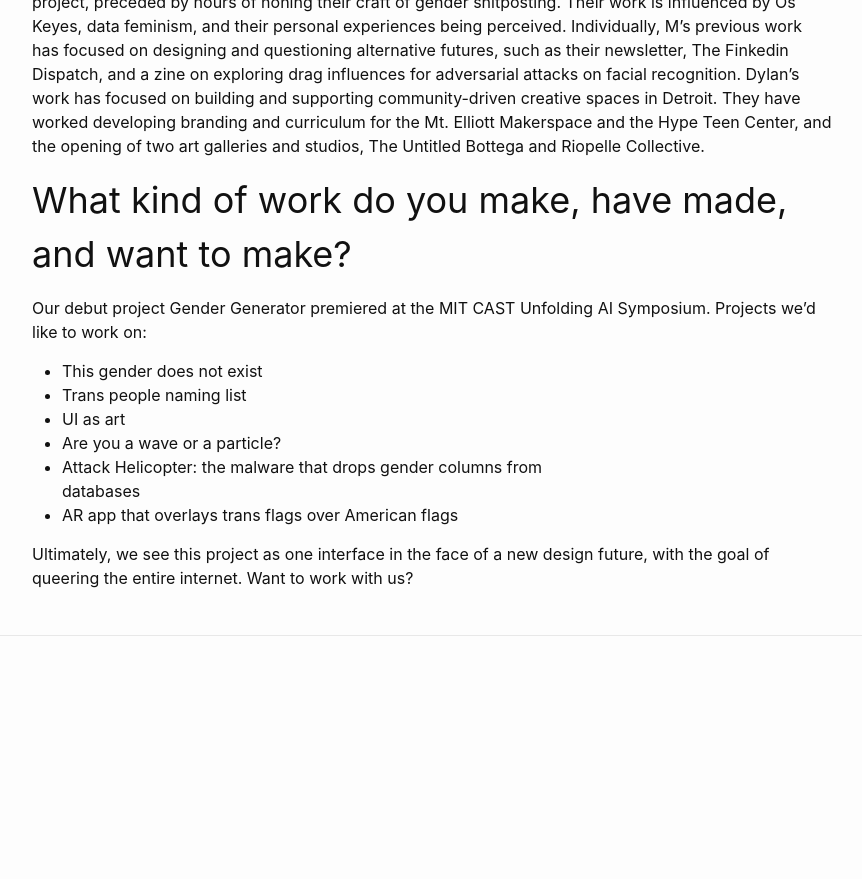
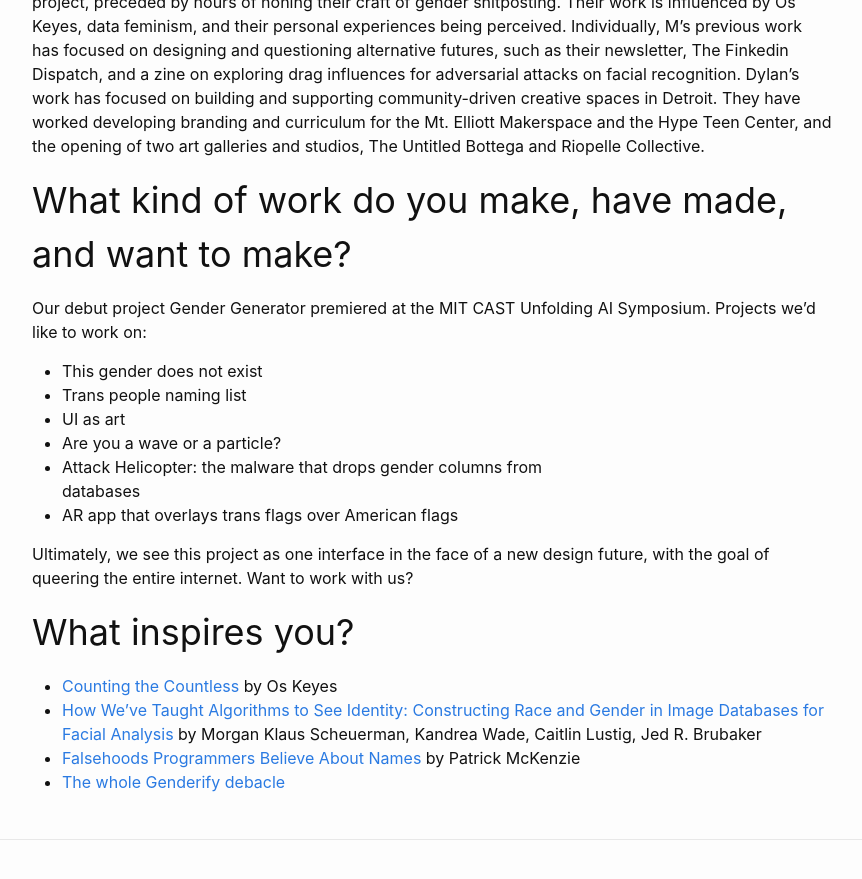
Before and after one commit to encoder-rat-decoder-rat/gender-generator, a Jekyll site: the page built from docs/index.markdown, in a window 1280 px wide and 900 px high, scrolled down 990 px. Shown: the top 879 px of the window, without its empty margins (208-1070 px from the left). Built offline with Jekyll 4.4.1, drawn with Linux system fonts in a browser that asks for light colours; before the commit the page ends 1686 px from its top, so only the background shows below that.

Commit message:
add links

```diff
--- a/docs/_includes/faq.html
+++ b/docs/_includes/faq.html
@@ -37,11 +37,13 @@
 Ultimately, we see this project as one interface in the face of a new design
 future, with the goal of queering the entire internet. Want to work with us?
 </p>
-<!--
+
 <h6>What inspires you?</h6>
-TO DO: Update with links
 <p><ul>
-  <li></li>
-  <li></li>
-  <li></li>
-</ul></p> -->
+  <li><a href="https://ironholds.org/counting-writeup/" target="_blank">Counting the Countless</a> by Os Keyes</li>
+  <li><a href="https://www.morgan-klaus.com/pdfs/pubs/Scheuerman-CSCW2010-HowWeveTaughtAlgorithmsIdentity.pdf" target="_blank">How We’ve Taught Algorithms to See Identity: Constructing
+    Race and Gender in Image Databases for Facial Analysis</a> by Morgan Klaus Scheuerman, Kandrea Wade, Caitlin Lustig, Jed R. Brubaker
+  </li>
+  <li><a href="https://www.kalzumeus.com/2010/06/17/falsehoods-programmers-believe-about-names/" target="_blank">Falsehoods Programmers Believe About Names</a> by Patrick McKenzie</li>
+  <li><a href="https://fossheim.io/writing/posts/ai-bias-genderify/" target="_blank">The whole Genderify debacle</a></li>
+</ul></p>
```
